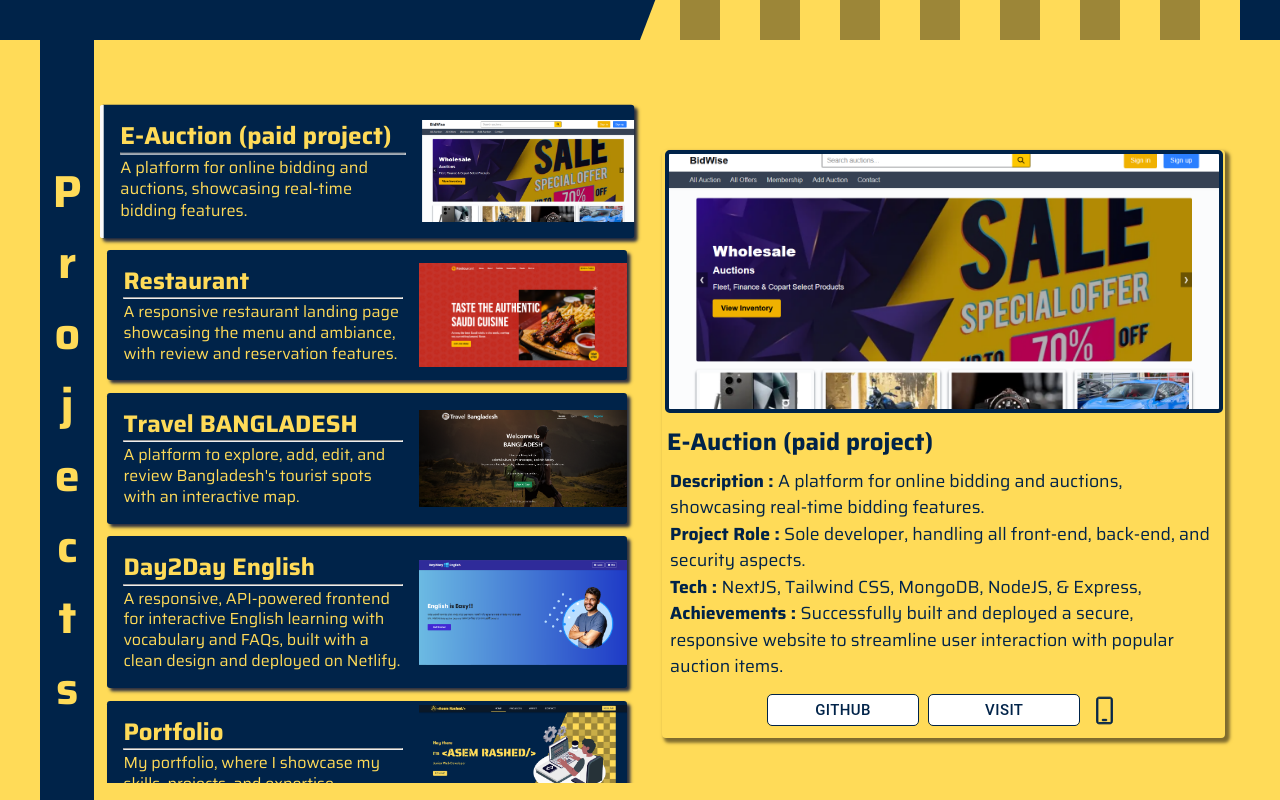
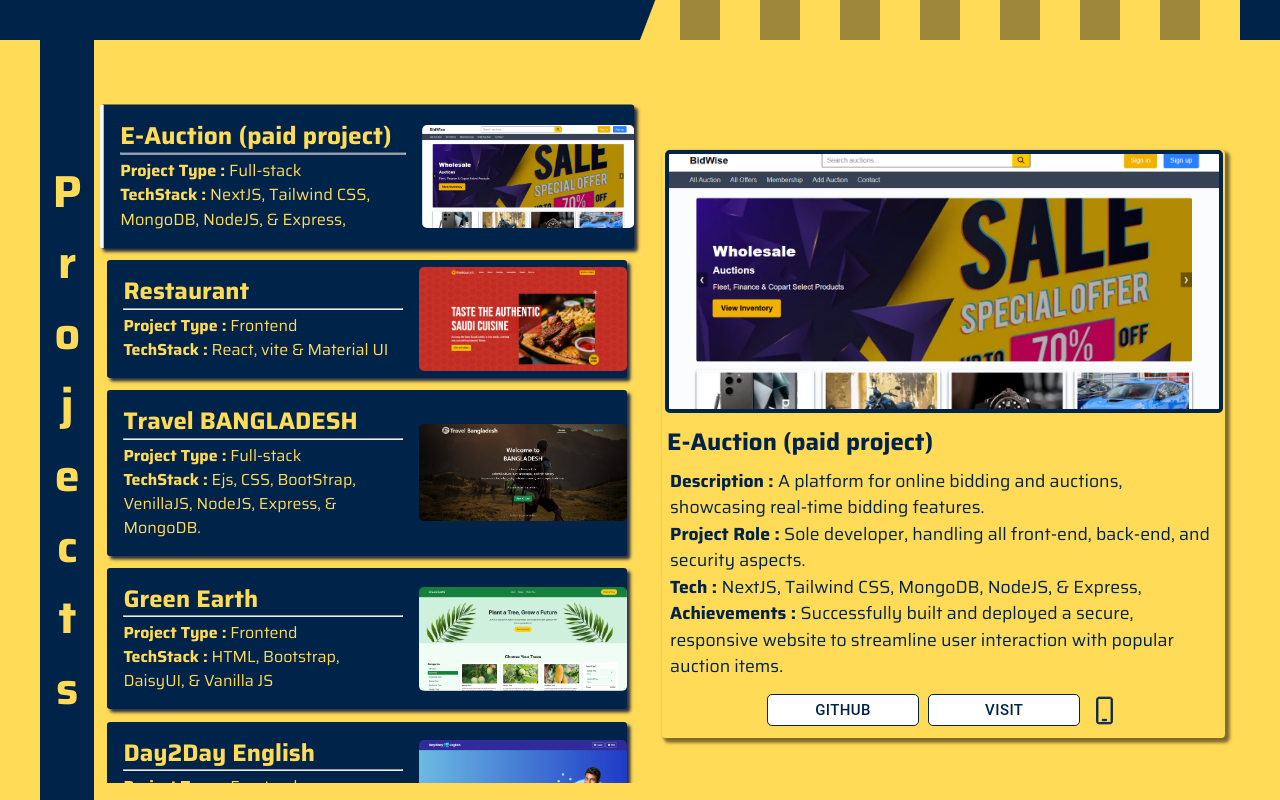
Before and after one commit to asemrashed/portfolio, a React (Vite) app: page / in a window 1280 px wide. Shown: the part 760-1560 px from the top of the page. Built offline with nearby package versions, Linux system fonts and the light colour scheme; a web font is replaced by a local one.

Commit message:
Green Earth project added.

```diff
--- a/src/component/About/Tools.jsx
+++ b/src/component/About/Tools.jsx
@@ -17,9 +17,9 @@ export const Tools1 = () => {
           <Tool v={"Links"} />
           <Tool v={"Navigation"} />
           <Tool v={"Multimedia"} />
+          <Tool v={"Form"} />
           <Tool v={"Input"} />
           <Tool v={"Tables"} />
-          <Tool v={"Attribute"} />
           <Tool v={"GeoCoding"} b={"0rem"} />
         </div>
         </AnimateOnView>
@@ -41,15 +41,15 @@ export const Tools2 = () => {
           <Tool v={"Selectors"} />
           <Tool v={"Box model"} />
           <Tool v={"Typography"} />
-          <Tool v={"Colors"} />
-          <Tool v={"Backgroud"} />
+          {/* <Tool v={"Colors"} />
+          <Tool v={"Backgroud"} /> */}
           <Tool v={"Positioning"} />
           <Tool v={"Flexbox"} />
           <Tool v={"Grid"} />
           <Tool v={"Transform"} />
+          <Tool v={"Transition"} />
           <Tool v={"Animation"} />
           <Tool v={"Layout"} />
-          <Tool v={"Responsive"} />
           <Tool v={"Media"}/>
           <Tool v={"SASS"} b={"0rem"} />
         </div>
@@ -85,7 +85,8 @@ export const Tools3 = () => {
           <Tool v={"Promises"} />
           <Tool v={"Async"} />
           <Tool v={"ErrorHandling"} />
-          <Tool v={"Git"} b={"0rem"} />
+          <Tool v={"Exec. contexts"} />
+          <Tool v={"Clouser"} b={"0rem"}/>
         </div>
       </AnimateOnView>
         <div className="title">
@@ -105,10 +106,8 @@ export const Tools4 = () => {
           <Tool v={"npm"} />
           <Tool v={"Json"} />
           <Tool v={"Async"} />
-          <Tool v={"HTTP"} />
+          <Tool v={"HTTPS"} />
           <Tool v={"WebServer"} />
-          <Tool v={"Express.js"} />
-          <Tool v={"ErroHandling"} />
           <Tool v={"Security"} />
           <Tool v={"Hash"} />
           <Tool v={"Bcrypt"} />
@@ -132,12 +131,10 @@ export const Tools5 = () => {
         <img style={{height:'1.8em', backgroundColor: theme.palette.primary.main}} src="/exp/express-svgrepo-com.svg" alt="" />
           <Tool v={"Routing"} />
           <Tool v={"Middleware"} />
-          <Tool v={"EJS"} />
           <Tool v={"Parsing"} />
           <Tool v={"Authentication"} />
           <Tool v={"Authorization"} />
           <Tool v={"RESTful APIs"} />
-          <Tool v={"MongoDB Basic"} />
           <Tool v={"ErroHandling"} />
           <Tool v={"Security"} />
           <Tool v={"Session"} />
@@ -162,7 +159,6 @@ export const Tools6 = () => {
           <Tool v={"Mongoose"} />
           <Tool v={"Schema & Model"} />
           <Tool v={"Static Methods"} />
-          <Tool v={"MIddleware"} />
           <Tool v={"JoiSchema"} />
           <Tool v={"Relation"} />
           <Tool v={"Denormalization"} />
--- a/src/component/List.jsx
+++ b/src/component/List.jsx
@@ -3,6 +3,7 @@ import Box from "@mui/material/Box";
 import Card from "@mui/material/Card";
 import CardContent from "@mui/material/CardContent";
 import CardMedia from "@mui/material/CardMedia";
+import { Typography} from "@mui/material";
 import "./List.css";
 
 export default function List({ projects, activeProject, setActiveProject }) {
@@ -51,16 +52,28 @@ export default function List({ projects, activeProject, setActiveProject }) {
               }}
             >
               <h2>{project.name}</h2> <hr />
-              {/* <p><b>Tools: </b>{project.tools}</p> */}
-              <p style={{ marginTop: 3 }}>
-                {project.description}
+              <Typography
+                variant="body2"
+                sx={{
+                  lineHeight:{xs:'1.2em', md:'1.5em'},
+                  color: theme.palette.primary.contrastText,
+                  mt: 0.5,
+                  fontSize:{xs:'0.85rem', md:'1rem'}
+                }}>
+
+              <p>
+                <b>Project Type :</b> {project.projectType}
               </p>
+              <p>
+                <b>TechStack :</b> {project.tools}
+              </p>
+                </Typography>
             </CardContent>
             <CardMedia
               component="img"
-              sx={{ width: { xs: "150px", md: "200px", lg:'40%' }}}
+              sx={{ width: { xs: "150px", md: "200px", lg:'40%'}, borderRadius:'5px'}}
               image={project.image}
-              alt=""
+              alt="project image"
             />
           </Box>
         </Card>
--- a/src/component/Web.jsx
+++ b/src/component/Web.jsx
@@ -34,14 +34,14 @@ export default function WebCard({ project }) {
       >
         <CardMedia
           sx={{
-            height:{xs: isMobile ? '275px' : '190px', md: isMobile ? '355px':'190px',lg: isMobile ? '360px' : '255px'},
-            width: {xs: isMobile ? "130px" : "400px", md: isMobile ? '168px':'400px', lg: isMobile ? '170px' : '550px'},
+            height:{xs: isMobile ? '275px' : '175px', md: isMobile ? '355px':'190px',lg: isMobile ? '360px' : '255px'},
+            width: {xs: isMobile ? "130px" : "355px", md: isMobile ? '168px':'400px', lg: isMobile ? '170px' : '550px'},
             borderRadius:{xs:'0.3em', sm:"none"},
             border: `4px solid ${theme.palette.secondary.contrastText}`,
             overflow: "auto",
             left:'50%',
             right:'50%',
-            margin:'auto',
+            margin: 'auto',
           }}
           image= {currentImage}
         />
--- a/src/component/work/ProjectPage.jsx
+++ b/src/component/work/ProjectPage.jsx
@@ -12,7 +12,8 @@ export default function ProjectsPage(){
             tools:['NextJS, ', ' Tailwind CSS, ', ' MongoDB, ', ' NodeJS, ', '& Express, '],
             achievements: 'Successfully built and deployed a secure, responsive website to streamline user interaction with popular auction items.',
             visit:'https://e-auction-six.vercel.app/',
-            gitHub:'https://github.com/asemrashed',
+            gitHub: 'https://github.com/asemrashed',
+            projectType:'Full-stack',
         },
         {
             name:"Restaurant",
@@ -20,10 +21,11 @@ export default function ProjectsPage(){
             mobileImage:'/sites/restaurantMbl.png',
             description:'A responsive restaurant landing page showcasing the menu and ambiance, with review and reservation features.',
             role:'Sole developer, managing design, front-end development, and deployment.',
-            tools:['React + vite, ', ' Material UI'],
+            tools:['React,', ' vite ', ' & Material UI'],
             achievements: 'Built a responsive restaurant landing page, overcoming challenges and ensuring a pixel-perfect design.',
             visit:'https://asemrashed.github.io/restaurant/',
             gitHub:'https://github.com/asemrashed/restaurant',
+            projectType:'Frontend',
         },
         {
             name:"Travel BANGLADESH",
@@ -31,10 +33,22 @@ export default function ProjectsPage(){
             mobileImage:'/sites/travelBDmobile.png',
             description:"A platform to explore, add, edit, and review Bangladesh's tourist spots with an interactive map.",
             role: 'Sole developer, handling all front-end, back-end, and security aspects.',
-            tools:[' Ejs,',' CSS, ',' VenillaJS, ',' BootStrap, ',' NodeJS, ',' Express, ','& MongoDB. ' ],
+            tools:[' Ejs,',' CSS, ',' BootStrap, ',' VenillaJS, ',' NodeJS, ',' Express, ','& MongoDB. ' ],
             achievements: 'Successfully built and deployed a secure, responsive website to streamline user interaction with popular tourist locations.',
             visit: 'https://lats-travelbangladesh.onrender.com',
             gitHub: 'https://github.com/asemrashed/latsTravelBD',
+            projectType:'Full-stack',
+        },{
+            name:"Green Earth",
+            image:'/sites/green-earth.png',
+            mobileImage:'/sites/green-earth-mobile.png',
+            description:'Green Earth is an eco-friendly website promoting sustainability and environmental awareness with a responsive and modern design.',
+            role:'Sole developer, front-end implementation, API integration and deployment.',
+            tools:['HTML, ', ' Bootstrap, ', ' DaisyUI, ', ' & Vanilla JS'],
+            achievements:'Built a responsive and user-friendly interface to spread environmental awareness while ensuring cross-device compatibility.',
+            visit:'https://green-earth-by-asem.netlify.app/',
+            gitHub:'https://github.com/asemrashed/Green-Earth',
+            projectType:'Frontend',
         },
         {
             name:"Day2Day English",
@@ -42,10 +56,11 @@ export default function ProjectsPage(){
             mobileImage:'/sites/day2dayM.png',
             description:'A responsive, API-powered frontend for interactive English learning with vocabulary and FAQs, built with a clean design and deployed on Netlify.',
             role:'Sole developer, managing Frontend & API integrarion.',
-            tools:['HTML, ', 'Tailwind css, ','& Venilla Js.'],
+            tools:['HTML, ', 'Tailwind css, ', ' DaisyUI ','& Venilla Js.'],
             achievements: 'Built a responsive English learning app with DOM manipulation and API integration, deployed on Netlify.',
             visit:'https://day2dayenglish.netlify.app/',
             gitHub:'https://github.com/asemrashed/portfolio',
+            projectType:'Frontend',
         },
         {
             name:"Portfolio",
@@ -57,6 +72,7 @@ export default function ProjectsPage(){
             achievements: 'Enhanced portfolio accessibility and responsiveness to improve user experience.',
             visit:'https://asemrashed.pages.dev',
             gitHub:'https://github.com/asemrashed/day2day-English',
+            projectType:'Frontend',
         },
     ]
     return(
```
Also changed, not shown: public/sites/green-earth-mobile.png (added), public/sites/green-earth.png (added).
